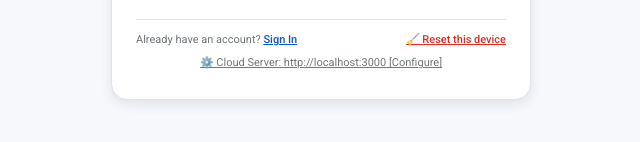
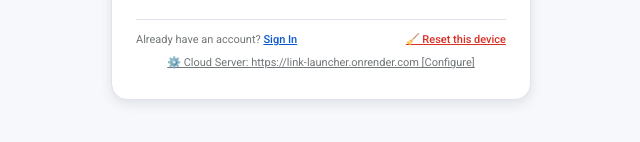
Before and after one commit to abdullahinayat24-lang/link-launcher, an Electron app: page index.html in a window 1320 px wide. Shown: the part 596-738 px from the top of the page, 339-979 px from the left. Drawn offline with Linux system fonts and the light colour scheme; a web font is replaced by a local one.

Commit message:
v1.0.6: Universal cloud vault support (Node.js runtime server mode for Render/Railway & Electron desktop)

```diff
--- a/index.html
+++ b/index.html
@@ -1177,7 +1177,7 @@
           <a href="#" onclick="resetLocalVault(event)" style="color: var(--google-red); text-decoration: underline; cursor: pointer; font-weight: 500;">🧹 Reset this device</a>
         </div>
         <div style="margin-top: 8px; text-align: center;">
-          <a href="#" onclick="openServerConfigModal(); return false;" style="color: var(--text-muted); text-decoration: underline; font-size: 11px; cursor: pointer;">⚙️ Cloud Server: <span id="lockServerUrlText">http://localhost:3000</span> [Configure]</a>
+          <a href="#" onclick="openServerConfigModal(); return false;" style="color: var(--text-muted); text-decoration: underline; font-size: 11px; cursor: pointer;">⚙️ Cloud Server: <span id="lockServerUrlText">https://link-launcher.onrender.com</span> [Configure]</a>
         </div>
       </div>
     </div>
@@ -1542,11 +1542,11 @@
       </div>
       <div class="modal-body">
         <p style="font-size: 12px; color: var(--text-secondary); line-height: 1.45; margin-bottom: 12px;">
-          Specify your Link Launcher Cloud API URL (default: <code>http://localhost:3000</code> or your deployed Render/Railway/Fly.io server):
+          Specify your Link Launcher Cloud API URL (default: <code>https://link-launcher.onrender.com</code> or your custom server):
         </p>
         <div class="form-group">
           <label class="form-label" style="font-size: 12px;">Cloud Server URL</label>
-          <input type="text" id="configServerUrlInput" class="form-control" placeholder="http://localhost:3000" style="font-size: 13px;">
+          <input type="text" id="configServerUrlInput" class="form-control" placeholder="https://link-launcher.onrender.com" style="font-size: 13px;">
         </div>
         <div id="serverConfigStatus" style="font-size: 12px; text-align: center; min-height: 18px; font-weight: 500;"></div>
       </div>
@@ -1727,7 +1727,7 @@
     let chromeDetectionError = '';
 
     // Cloud Backend Configuration
-    let cloudApiUrl = localStorage.getItem('dreamslab_cloud_api_url') || 'http://localhost:3000';
+    let cloudApiUrl = localStorage.getItem('dreamslab_cloud_api_url') || 'https://link-launcher.onrender.com';
     let cloudAuthToken = sessionStorage.getItem('dreamslab_auth_token') || null;
     let syncStatusState = 'synced'; // 'synced', 'syncing', 'offline'
 
@@ -2056,7 +2056,7 @@
       if (!input) return;
       let url = input.value.trim();
       if (url.endsWith('/')) url = url.slice(0, -1);
-      if (!url) url = 'http://localhost:3000';
+      if (!url) url = 'https://link-launcher.onrender.com';
 
       statusEl.innerHTML = '<span style="color: var(--google-blue);">⏳ Testing connection...</span>';
       try {
@@ -3543,7 +3543,7 @@
       if (!input) return;
       let url = input.value.trim();
       if (url.endsWith('/')) url = url.slice(0, -1);
-      if (!url) url = 'http://localhost:3000';
+      if (!url) url = 'https://link-launcher.onrender.com';
       cloudApiUrl = url;
       localStorage.setItem('dreamslab_cloud_api_url', url);
       const label = document.getElementById('lockServerUrlText');
```
